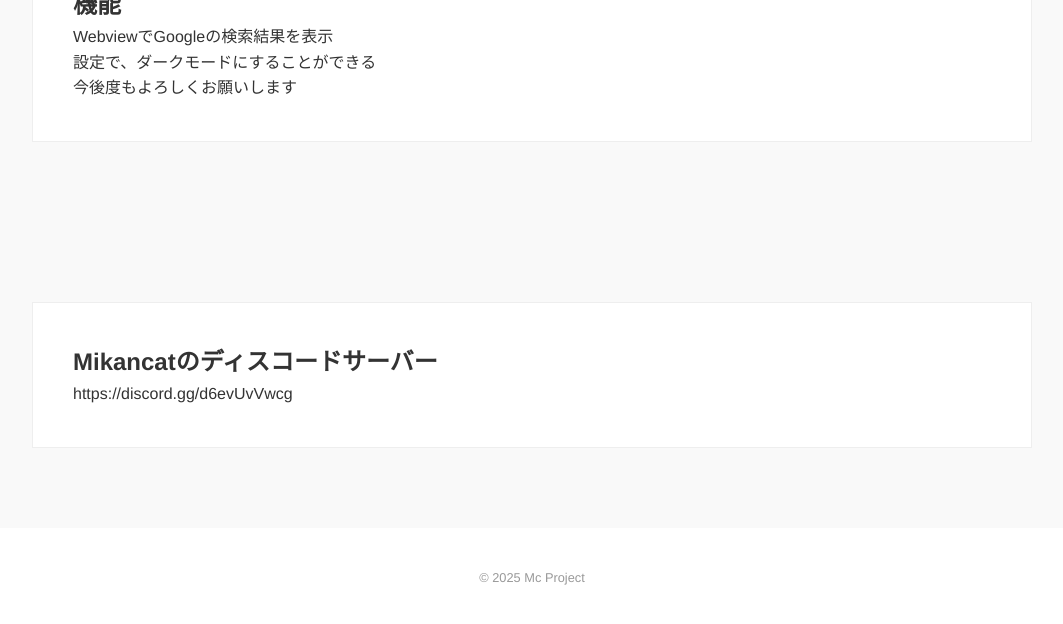
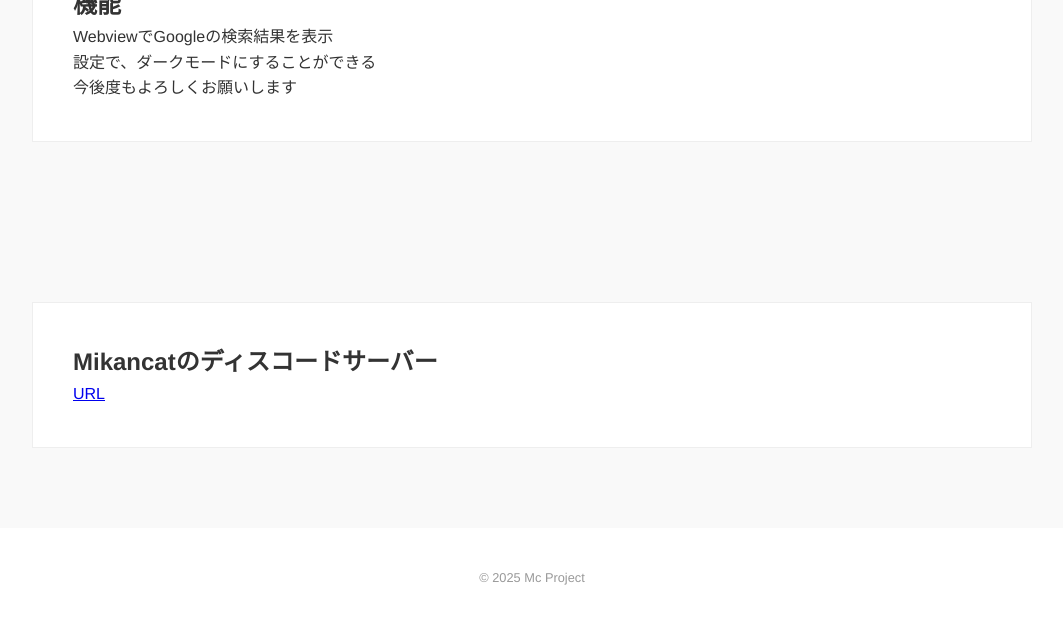
Before and after one commit to MC-MKProject/MCProjectPages, a plain HTML site: page index.html in a window 1280 px wide. Shown: the part 1210-1834 px from the top of the page, without its empty margins (108-1171 px from the left). Drawn offline with Linux system fonts and the light colour scheme.

Commit message:
Update index.html

```diff
--- a/index.html
+++ b/index.html
@@ -52,7 +52,9 @@
         <div class="container grid">
             <div class="card">
                 <h1>Mikancatのディスコードサーバー</h1>
-                <ul>https://discord.gg/d6evUvVwcg</ul>
+                <ul>
+                    <li><a href="https://discord.gg/d6evUvVwcg">URL</a></li>
+                </ul>
             </div>
         </div>
     </section>
```
